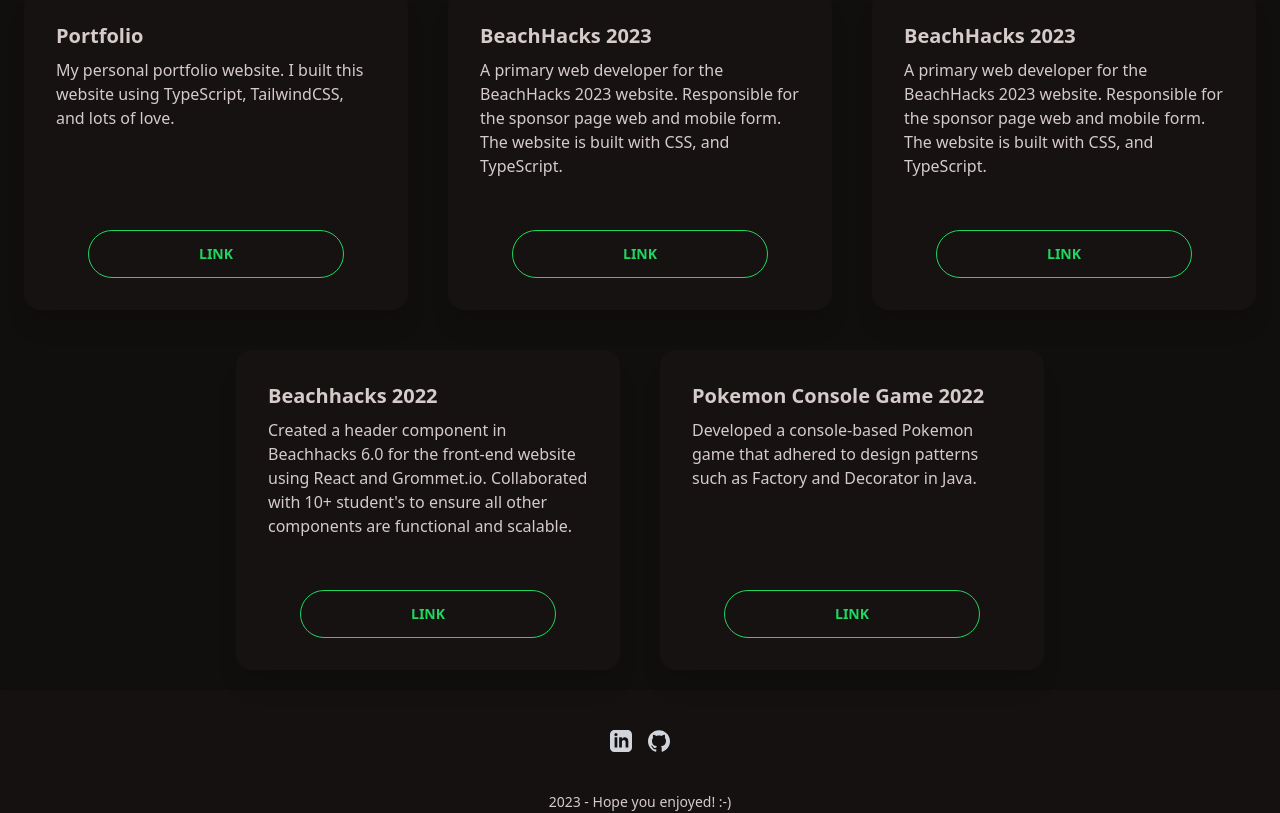
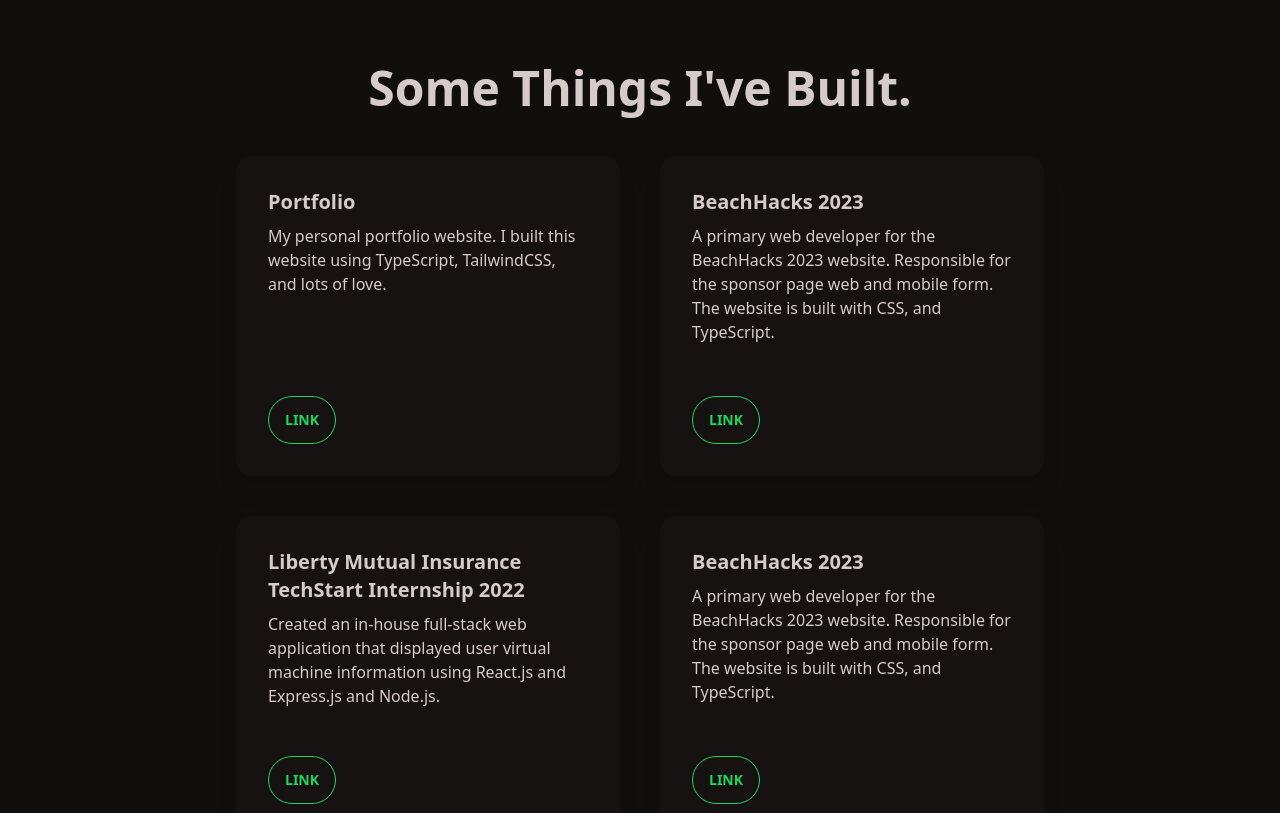
Before and after one commit to diegogarciacs/portfolio, a React (Create React App) app: page / in a window 1280 px wide. Shown: the part 640-1453 px from the top of the page. Built offline with nearby package versions, Linux system fonts and the light colour scheme; what prettier-plugin-tailwindcss, tailwindcss-font-inter would draw is missing.

Commit message:
sleepyzzz

```diff
--- a/src/components/Icons.tsx
+++ b/src/components/Icons.tsx
@@ -10,6 +10,16 @@
   </svg>
 );
 
+export const CSSIcon = (props: any) => (
+  <svg
+    viewBox="0 0 32 32"
+    version="1.1"
+    xmlns="http://www.w3.org/2000/svg"
+    {...props}
+  >
+    <path d="M24.235 6.519l-16.47-0.004 0.266 3.277 12.653 0.002-0.319 3.394h-8.298l0.3 3.215h7.725l-0.457 4.403-3.636 1.005-3.694-1.012-0.235-2.637h-3.262l0.362 4.817 6.829 2.128 6.714-1.912 1.521-16.675zM2.879 1.004h26.242l-2.387 26.946-10.763 3.045-10.703-3.047z"></path>
+  </svg>
+);
 export const LinkedInIcon = (props: any) => (
   <svg
     xmlns="http://www.w3.org/2000/svg"
@@ -21,7 +31,6 @@
     <path d="M19 0h-14c-2.761 0-5 2.239-5 5v14c0 2.761 2.239 5 5 5h14c2.762 0 5-2.239 5-5v-14c0-2.761-2.238-5-5-5zm-11 19h-3v-11h3v11zm-1.5-12.268c-.966 0-1.75-.79-1.75-1.764s.784-1.764 1.75-1.764 1.75.79 1.75 1.764-.783 1.764-1.75 1.764zm13.5 12.268h-3v-5.604c0-3.368-4-3.113-4 0v5.604h-3v-11h3v1.765c1.396-2.586 7-2.777 7 2.476v6.759z" />
   </svg>
 );
-
 
 export const TwitterIcon = (props: any) => (
   <svg
@@ -599,8 +608,6 @@
   </svg>
 );
 
-
-
 export const GitIcon = (props: any) => (
   <svg
     version="1.1"
--- a/src/components/Navbar.tsx
+++ b/src/components/Navbar.tsx
@@ -2,7 +2,7 @@
 
 export default function Navbar() {
   return (
-    <div className="navbar rounded-box mb-2 bg-neutral text-neutral-content shadow-lg">
+    <div className="navbar rounded-box mb-2 bg-base-300 text-neutral-content shadow-lg">
       <div className="mx-2 flex-none px-2">
         <span className="font-bold text-lg">Diego O. Garcia</span>
       </div>
--- a/src/pages/Home.tsx
+++ b/src/pages/Home.tsx
@@ -3,7 +3,7 @@
 export default function Home() {
   return (
     <>
-      <div className="hero min-h-[55vh] bg-base-300">
+      <div className="hero min-h-[76vh] bg-neutral">
         <div className="hero-content flex-col gap-[2rem] lg:flex-row">
           <div className="person relative w-auto lg:mt-[-6rem]">
             <div className="person_container ease  group grid aspect-[1/1.35] items-end overflow-hidden rounded-b-[100vw] transition duration-[var(--transform-speed)] hover:scale-[1.1]">
--- a/src/pages/Portfolio.tsx
+++ b/src/pages/Portfolio.tsx
@@ -1,4 +1,11 @@
-import { TailwindIcon } from "../components/Icons";
+import {
+  TailwindIcon,
+  JavaIcon,
+  TypescriptIcon,
+  CSSIcon,
+  ReactIcon,
+} from "../components/Icons";
+import React from "react";
 
 interface Card {
   id: number;
@@ -6,6 +13,7 @@
   content: string;
   image: string;
   link: string;
+  svgImages: JSX.Element[];
 }
 
 let data: Card[] = [
@@ -16,6 +24,11 @@
       "My personal portfolio website. I built this website using TypeScript, TailwindCSS, and lots of love.",
     image: "/images/portfolio.png",
     link: "diegogaric.s",
+    svgImages: [
+      <TailwindIcon className="h-12 w-12 fill-gray-300 md:w-8" />,
+      <CSSIcon className="w-12 fill-gray-300  md:w-8" />,
+      <TypescriptIcon className="w-12 fill-gray-300 md:w-8" />,
+    ],
   },
   {
     id: 2,
@@ -26,6 +39,16 @@
       " built with CSS, and TypeScript.",
     image: "https://i.imgur.com/example.jpg",
     link: "https://beachhacks.com",
+    svgImages: [<CSSIcon />, <TypescriptIcon />],
+  },
+  {
+    id: 3,
+    title: "Liberty Mutual Insurance TechStart Internship 2022",
+    content:
+      "Created an in-house full-stack web application that displayed user virtual machine information using React.js and Express.js and Node.js.",
+    image: "https://i.imgur.com/example.jpg",
+    link: "https://www.libertymutual.com",
+    svgImages: [<ReactIcon />, <JavaIcon />],
   },
   {
     id: 3,
@@ -36,6 +59,7 @@
       " built with CSS, and TypeScript.",
     image: "https://i.imgur.com/example.jpg",
     link: "https://beachhacks.com",
+    svgImages: [<CSSIcon />, <ReactIcon />],
   },
   {
     id: 4,
@@ -45,6 +69,7 @@
       " Collaborated with 10+ student's to ensure all other components are functional and scalable.",
     image: "https://i.imgur.com/example.jpg",
     link: "https://beachhacks.com",
+    svgImages: [<TailwindIcon />, <CSSIcon />, <TypescriptIcon />],
   },
   {
     id: 5,
@@ -53,17 +78,22 @@
       "Developed a console-based Pokemon game that adhered to design patterns such as Factory and Decorator in Java.",
     image: "https://i.imgur.com/example.jpg",
     link: "https://github.com/diegogarciacs/CECS-277/tree/main/Project%202",
+    svgImages: [<TailwindIcon />, <CSSIcon />, <TypescriptIcon />],
   },
 ];
-const CardComponent = ({ title, content, link }: Card) => (
+const CardComponent = ({ title, content, link, svgImages }: Card) => (
   <div className="card m-5 h-80 w-fit bg-base-100 shadow-xl hover:bg-base-content/5 sm:w-96">
     <div className="card-body">
       <h2 className="card-title text-xl	">{title}</h2>
       <p className="text-base">{content}</p>
-      <div className="card-actions justify-center ">
-        <button className="btn btn-outline btn-secondary btn-wide ">
+      <div className="justify-left card-actions ">
+        <button className="btn btn-outline btn-secondary ">
           <a href={link}>Link</a>
         </button>
+        {/*  <div className="card-images w-auto">*/}
+        {/*    {svgImages.map((svg, i) => (*/}
+        {/*      <div key={i}>{svg}</div>*/}
+        {/*    ))}*/}
       </div>
     </div>
   </div>
@@ -71,7 +101,7 @@
 
 const CardList = () => {
   return (
-    <div className="flex basis-2 flex-wrap justify-center">
+    <div className="flex basis-3/4 flex-wrap justify-center ">
       {data.map((card, index) => (
         <div className="gap-3 " key={index}>
           <CardComponent {...card} />
@@ -86,11 +116,13 @@
     <>
       <div className="min-h-64 bg-neutral">
         <section className="mx-auto flex w-1/2 justify-center text-center">
-          <div className="layout border-b-2 border-b-emerald-800/50 py-6 text-center font-bold text-5xl">
+          <div className="layout py-6 text-center font-bold text-5xl">
             <h1>Some Things I've Built.</h1>
           </div>
         </section>
-        <CardList />
+        <div className="cardlist_container flex justify-center">
+          <CardList />
+        </div>
       </div>
     </>
   );
```
Lines whose indentation alone changed are shown as unchanged.
